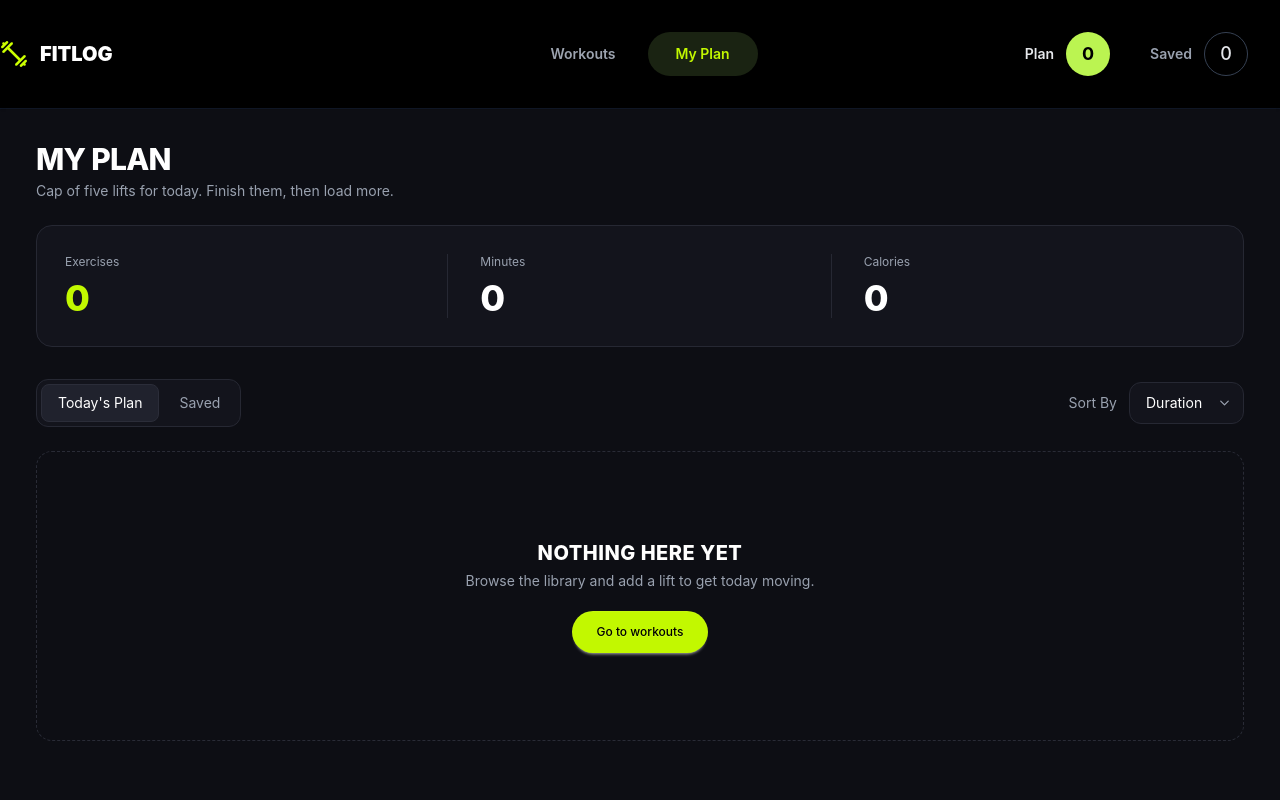
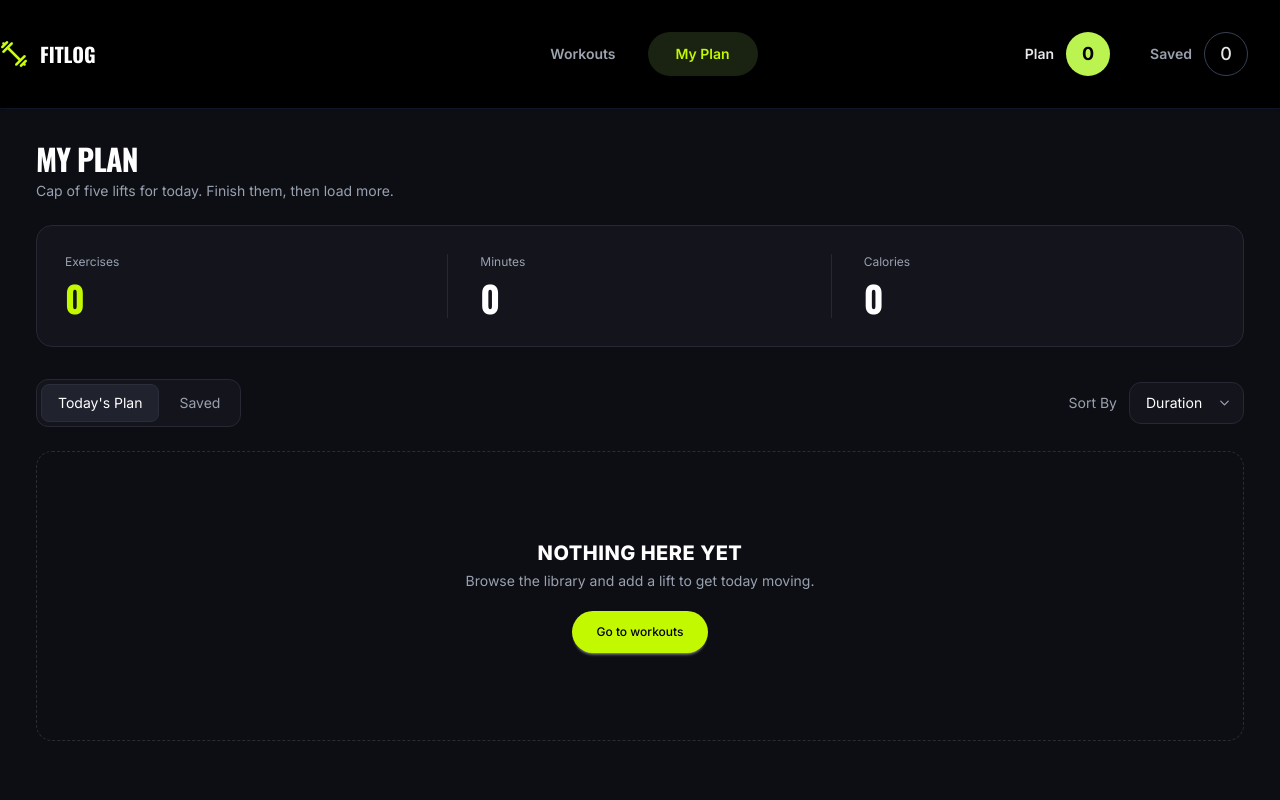
Before and after one commit to shanto470/B14-ASSIGNMENT-6, a Next.js app: page /my-plan in a window 1280 px wide. Shown: the top 800 px of the page. Built offline with nearby package versions, Linux system fonts and the light colour scheme.

Commit message:
fixing margin issues in details page

```diff
--- a/src/Components/Banner.tsx
+++ b/src/Components/Banner.tsx
@@ -13,7 +13,7 @@ const Banner = () => {
                         WORKOUT LIBRARY
                     </span>
 
-                    <h1 className="text-3xl sm:text-5xl lg:text-6xl font-black text-white tracking-tight leading-[0.95] uppercase mb-4 sm:mb-6">
+                    <h1 className="text-3xl  font-oswald sm:text-5xl lg:text-6xl font-black text-white tracking-tight leading-[0.95] uppercase mb-4 sm:mb-6">
                         TRAIN WITH INTENT. LOG EVERY SET.
                     </h1>
 
--- a/src/Components/FitLogCard.tsx
+++ b/src/Components/FitLogCard.tsx
@@ -39,7 +39,7 @@ export default function FitLogCard({ fitLog }: ExercisePropsTypes) {
                     </div>
 
                     <div>
-                        <h3 className="text-xl sm:text-2xl font-black tracking-tight text-white uppercase leading-tight">
+                        <h3 className="text-xl  font-oswald sm:text-2xl font-black tracking-tight text-white uppercase leading-tight">
                             {fitLog.name}
                         </h3>
 
--- a/src/Components/FitLogs.tsx
+++ b/src/Components/FitLogs.tsx
@@ -16,7 +16,7 @@ const FitLogs = async () => {
         <div id="library" className="container m-auto my-8 px-4 sm:px-6 lg:px-0">
 
             <div className="mb-8">
-                <h4 className="text-2xl sm:text-3xl font-bold text-white">
+                <h4 className="text-2xl  font-oswald sm:text-3xl font-bold text-white">
                     THE LIBRARY
                 </h4>
 
--- a/src/Components/Footer.tsx
+++ b/src/Components/Footer.tsx
@@ -6,21 +6,20 @@ export default function Footer() {
             <div className="container mx-auto flex flex-col md:flex-row items-center justify-between gap-4">
 
                 {/* Brand Logo */}
-                <Link href="/" className="flex items-center gap-2.5 group">
+                <div className="flex items-center gap-2.5 group">
                     <svg
                         className="w-5 h-5 text-[#ccff00] transition-transform duration-200 group-hover:scale-105"
                         viewBox="0 0 24 24"
                         fill="currentColor"
                     >
-                        {/* Dumbbell Icon SVG */}
+
                         <path d="M6 5a1 1 0 0 1 1 1v12a1 1 0 0 1-2 0V6a1 1 0 0 1 1-1zm3 2a1 1 0 0 1 1 1v8a1 1 0 0 1-2 0V8a1 1 0 0 1 1-1zm6 0a1 1 0 0 1 1 1v8a1 1 0 0 1-2 0V8a1 1 0 0 1 1-1zm3-2a1 1 0 0 1 1 1v12a1 1 0 0 1-2 0V6a1 1 0 0 1 1-1zM2 11h20v2H2v-2z" />
                     </svg>
-                    <span className="font-extrabold text-white tracking-wider text-base uppercase">
+                    <span className="font-extrabold text-white tracking-wider text-base uppercase  font-oswald">
                         FITLOG
                     </span>
-                </Link>
+                </div>
 
-                {/* Copyright Text */}
                 <p className="text-xs sm:text-sm text-gray-500 font-medium">
                     © 2026 FitLog — Workout Library. Train hard, log honest.
                 </p>
--- a/src/Components/Navbar.tsx
+++ b/src/Components/Navbar.tsx
@@ -11,64 +11,93 @@ import { useContext } from 'react';
 const Navbar = () => {
 
     const context = useContext(WorkoutContext)
+
     const { todayPlan, addSave } = context;
 
     return (
+
         <section className='border-b border-gray-900'>
+
             <div className='container m-auto px-3 sm:px-5 lg:px-0'>
 
                 <div className="navbar bg-black shadow-sm px-0">
 
                     <div className="navbar-start">
-                        <div className='flex items-center gap-2 sm:gap-3'>
+
+                        <div className='flex items-center gap-1.5 sm:gap-3'>
+
                             <Image
                                 src="/logo.png"
                                 alt='logo'
                                 width={28}
                                 height={28}
+                                className="w-6 h-6 sm:w-7 sm:h-7"
                             />
 
-                            <h5 className="text-lg sm:text-xl font-black text-white">
+                            <h5 className="text-base font-oswald sm:text-xl font-black text-white">
                                 FITLOG
                             </h5>
+
                         </div>
+
                     </div>
 
                     <div className="navbar-center">
+
                         <ul className="menu menu-horizontal px-0 sm:px-1 gap-0 sm:gap-1">
+
                             <WorkoutBtn />
+
                             <MyPlanBtn />
+
                         </ul>
+
                     </div>
 
                     <div className="navbar-end">
-                        <div className="flex items-center gap-2 sm:gap-4 lg:gap-10 bg-black px-0 lg:px-8 py-4 lg:py-6">
+
+                        <div className="flex items-center gap-1.5 sm:gap-3 lg:gap-10 bg-black px-0 lg:px-8 py-3 sm:py-4 lg:py-6">
 
                             <Link href="/my-plan">
-                                <button className="flex items-center gap-1 sm:gap-2 lg:gap-3 text-xs sm:text-sm font-semibold text-gray-200">
+
+                                <button className="flex items-center gap-1 sm:gap-2 lg:gap-3 text-[11px] sm:text-sm font-semibold text-gray-200">
+
                                     Plan
 
-                                    <span className="flex h-8 w-8 sm:h-9 sm:w-9 lg:h-11 lg:w-11 items-center justify-center rounded-full bg-lime-300 text-sm sm:text-base lg:text-lg font-bold text-black">
+                                    <span className="flex h-7 w-7 sm:h-9 sm:w-9 lg:h-11 lg:w-11 items-center justify-center rounded-full bg-lime-300 text-xs sm:text-base lg:text-lg font-bold text-black">
+
                                         {todayPlan.length}
+
                                     </span>
+
                                 </button>
+
                             </Link>
 
                             <Link href="/my-plan">
-                                <button className="flex items-center gap-1 sm:gap-2 lg:gap-3 text-xs sm:text-sm font-semibold text-gray-400">
+
+                                <button className="flex items-center gap-1 sm:gap-2 lg:gap-3 text-[11px] sm:text-sm font-semibold text-gray-400">
+
                                     Saved
 
-                                    <span className="flex h-8 w-8 sm:h-9 sm:w-9 lg:h-11 lg:w-11 items-center justify-center rounded-full border border-gray-700 text-sm sm:text-base lg:text-lg font-medium text-gray-200">
+                                    <span className="flex h-7 w-7 sm:h-9 sm:w-9 lg:h-11 lg:w-11 items-center justify-center rounded-full border border-gray-700 text-xs sm:text-base lg:text-lg font-medium text-gray-200">
+
                                         {addSave.length}
+
                                     </span>
+
                                 </button>
+
                             </Link>
 
                         </div>
+
                     </div>
 
                 </div>
+
             </div>
+
         </section>
     );
 };
--- a/src/app/globals.css
+++ b/src/app/globals.css
@@ -1,2 +1,10 @@
 @import "tailwindcss";
 @plugin "daisyui";
+
+body {
+  font-family: var(--font-inter);
+}
+
+.font-oswald {
+  font-family: var(--font-oswald);
+}
--- a/src/app/layout.js
+++ b/src/app/layout.js
@@ -1,20 +1,20 @@
-import { Geist, Geist_Mono } from "next/font/google";
+import { Inter, Oswald } from "next/font/google";
 import "./globals.css";
 import Navbar from "../Components/Navbar.tsx";
 import Footer from "../Components/Footer.tsx";
 import WorkoutProvider from "../context/WorkoutContext.tsx";
 import { ToastContainer } from "react-toastify";
 
-
-const geistSans = Geist({
-  variable: "--font-geist-sans",
+const inter = Inter({
   subsets: ["latin"],
+  variable: "--font-inter",
 });
 
-const geistMono = Geist_Mono({
-  variable: "--font-geist-mono",
+const oswald = Oswald({
   subsets: ["latin"],
+  variable: "--font-oswald",
 });
+
 
 export const metadata = {
   title: "Assignment-6",
@@ -26,9 +26,9 @@ export default function RootLayout({ children }) {
     <html
       lang="en"
       data-theme="light"
-      className={`${geistSans.variable} ${geistMono.variable} h-full antialiased`}
+      className={`${inter.variable} ${oswald.variable} h-full antialiased`}
     >
-      <body className="min-full flex flex-col bg-black">
+      <body className="min-full flex flex-col bg-black ">
         <WorkoutProvider>
 
           <Navbar></Navbar>
--- a/src/app/my-plan/page.tsx
+++ b/src/app/my-plan/page.tsx
@@ -83,10 +83,10 @@ export default function MyPlan() {
     return (
         <div className="min-h-screen bg-[#0D0E14] text-white px-4 sm:px-5 md:px-9 py-6 sm:py-8">
 
-            <div className="max-w-7xl mx-auto">
+            <div className="container mx-auto">
 
                 <div className="mb-6">
-                    <h1 className="text-2xl sm:text-3xl font-extrabold uppercase tracking-tight">
+                    <h1 className="text-2xl  font-oswald sm:text-3xl font-extrabold uppercase tracking-tight">
                         My <span className="text-white">Plan</span>
                     </h1>
 
@@ -104,7 +104,7 @@ export default function MyPlan() {
                                 Exercises
                             </p>
 
-                            <h2 className="text-3xl sm:text-4xl font-extrabold text-[#C2F800]">
+                            <h2 className="text-3xl sm:text-4xl  font-oswald font-extrabold text-[#C2F800]">
                                 {todayPlan.length}
                             </h2>
                         </div>
@@ -114,7 +114,7 @@ export default function MyPlan() {
                                 Minutes
                             </p>
 
-                            <h2 className="text-3xl sm:text-4xl font-extrabold">
+                            <h2 className="text-3xl  font-oswald sm:text-4xl font-extrabold">
                                 {totalDuration}
                             </h2>
                         </div>
@@ -124,7 +124,7 @@ export default function MyPlan() {
                                 Calories
                             </p>
 
-                            <h2 className="text-3xl sm:text-4xl font-extrabold">
+                            <h2 className="text-3xl  font-oswald sm:text-4xl font-extrabold">
                                 {totalCalories}
                             </h2>
                         </div>
@@ -140,7 +140,7 @@ export default function MyPlan() {
                                 Exercises
                             </p>
 
-                            <h2 className="text-3xl sm:text-4xl font-extrabold text-[#C2F800]">
+                            <h2 className="text-3xl sm:text-4xl  font-oswald font-extrabold text-[#C2F800]">
                                 {addSave.length}
                             </h2>
                         </div>
@@ -150,7 +150,7 @@ export default function MyPlan() {
                                 Minutes
                             </p>
 
-                            <h2 className="text-3xl sm:text-4xl font-extrabold">
+                            <h2 className="text-3xl sm:text-4xl  font-oswald font-extrabold">
                                 {totalDuration1}
                             </h2>
                         </div>
@@ -160,7 +160,7 @@ export default function MyPlan() {
                                 Calories
                             </p>
 
-                            <h2 className="text-3xl sm:text-4xl font-extrabold">
+                            <h2 className="text-3xl  font-oswald sm:text-4xl font-extrabold">
                                 {totalCalories1}
                             </h2>
                         </div>
@@ -237,7 +237,7 @@ export default function MyPlan() {
                                     <div className="flex gap-3">
 
                                         <Image
-                                            className="rounded-xl w-20 h-28 sm:w-20 sm:h-36 object-cover"
+                                            className="rounded-xl  font-oswald w-20 h-28 sm:w-20 sm:h-36 object-cover"
                                             src={exercise.image}
                                             alt={exercise.name}
                                             height={144}
@@ -245,7 +245,7 @@ export default function MyPlan() {
                                         />
 
                                         <div>
-                                            <h3 className="text-lg sm:text-xl font-bold tracking-tight text-white uppercase leading-tight">
+                                            <h3 className="text-lg sm:text-xl font-bold tracking-tight  font-oswald text-white uppercase leading-tight">
                                                 {exercise.name}
                                             </h3>
 
@@ -350,7 +350,7 @@ export default function MyPlan() {
                                         <div className="flex gap-3">
 
                                             <Image
-                                                className="rounded-xl w-20 h-28 sm:w-20 sm:h-36 object-cover"
+                                                className="rounded-xl  font-oswald w-20 h-28 sm:w-20 sm:h-36 object-cover"
                                                 src={exercise.image}
                                                 alt={exercise.name}
                                                 height={144}
@@ -359,7 +359,7 @@ export default function MyPlan() {
 
                                             <div>
 
-                                                <h3 className="text-lg sm:text-xl font-bold tracking-tight text-white uppercase leading-tight">
+                                                <h3 className="text-lg sm:text-xl  font-oswald font-bold tracking-tight text-white uppercase leading-tight">
                                                     {exercise.name}
                                                 </h3>
 
--- a/src/app/workouts/[id]/page.tsx
+++ b/src/app/workouts/[id]/page.tsx
@@ -24,9 +24,9 @@ const DetailsPage = async ({
   const exercise = await getFitLogs(id);
 
   return (
-    <div className="min-h-screen bg-black text-white px-4 sm:px-6 md:px-8 py-6 sm:py-8">
+    <div className="container m-auto bg-black text-white px-4 sm:px-6 md:px-8 py-6 sm:py-8">
 
-      <div className="max-w-7xl mx-auto grid grid-cols-1 lg:grid-cols-2 gap-6 sm:gap-8 lg:gap-14">
+      <div className=" mx-auto grid grid-cols-1 lg:grid-cols-2 gap-6 sm:gap-8 lg:gap-14">
 
         <div className="relative w-full h-[400px] sm:h-[550px] lg:h-[810px] overflow-hidden rounded-2xl border border-[#292B36]">
           <Image
@@ -42,7 +42,7 @@ const DetailsPage = async ({
         <div className="flex flex-col">
 
           <div>
-            <h1 className="text-3xl sm:text-4xl lg:text-5xl font-extrabold uppercase tracking-tight">
+            <h1 className="text-3xl  font-oswald sm:text-4xl lg:text-5xl font-extrabold uppercase tracking-tight">
               {exercise.name}
             </h1>
 
```
Also changed, not shown: src/button/WorkoutBtn.tsx (+1 -15 lines).
